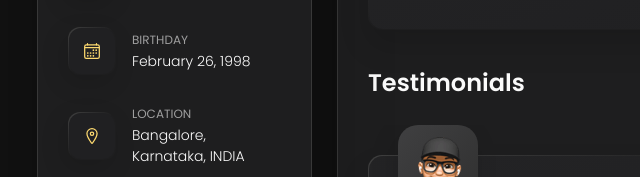
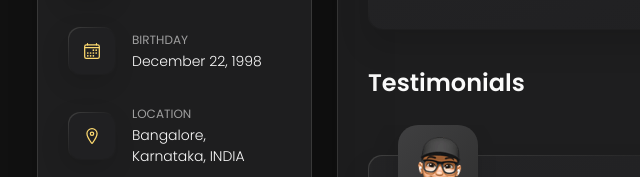
Before and after one commit to iamFaazil/Portfolio, a plain HTML site: page index.html in a window 1280 px wide. Shown: the part 569-746 px from the top of the page, 3-643 px from the left. Drawn offline with nearby package versions, Linux system fonts and the light colour scheme.

Commit message:
DOB chsnge

```diff
--- a/index.html
+++ b/index.html
@@ -102,7 +102,7 @@
             <div class="contact-info">
               <p class="contact-title">Birthday</p>
 
-              <time datetime="1982-06-23">February 26, 1998</time>
+              <time datetime="1982-06-23">December 22, 1998</time>
             </div>
 
           </li>
```
